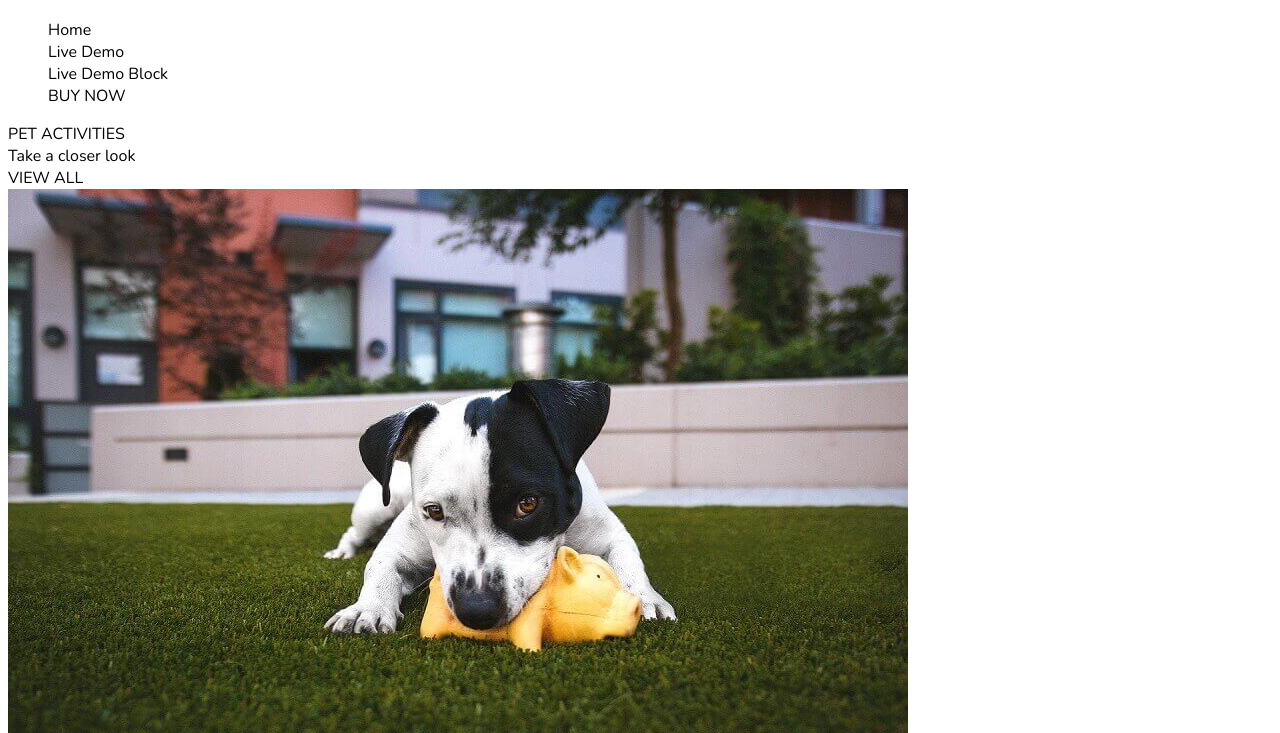
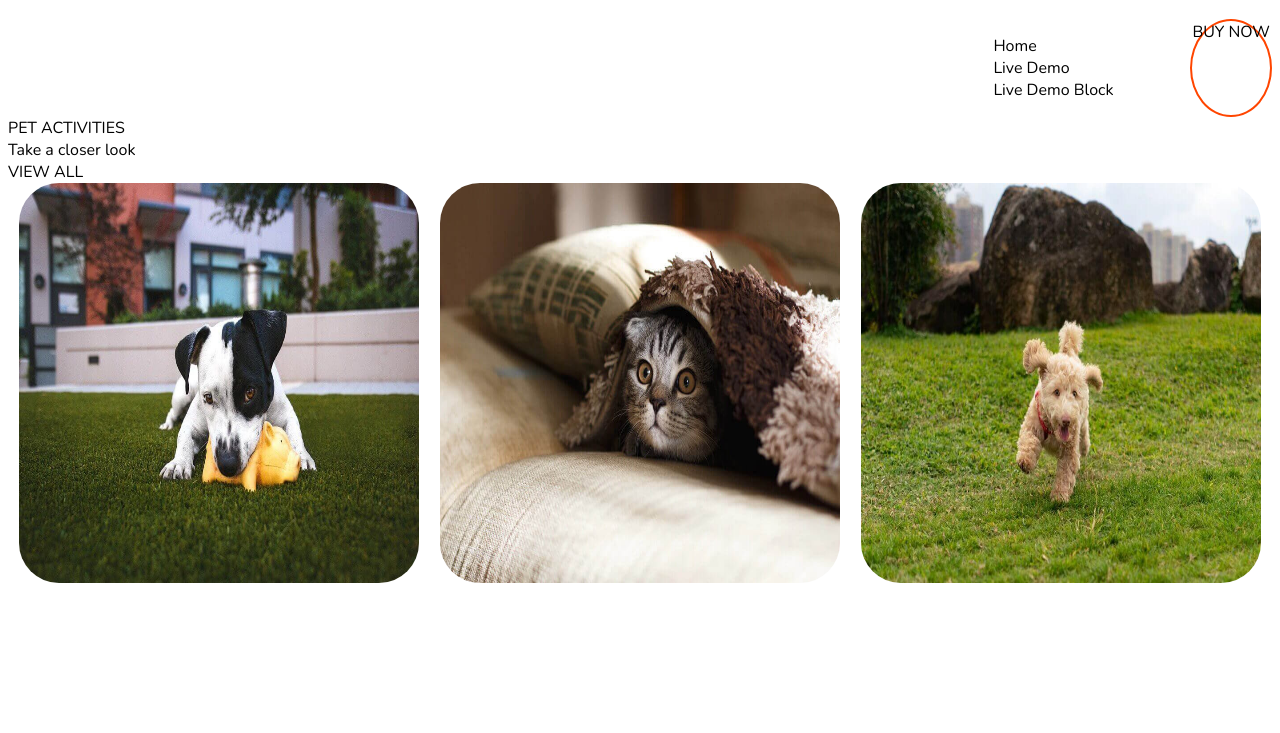
Before and after one commit to Ari-F90/202301-W1CH4-Ariadna-Frias, a website: page index.html in a window 1280 px wide. Shown: the part 67-800 px from the top of the page. Drawn offline with nearby package versions, Linux system fonts and the light colour scheme.

Commit message:
Added style in images

```diff
--- a/index.html
+++ b/index.html
@@ -18,14 +18,21 @@
     <div class="icon">
       <p><img src="./images/favicon.ico"></p>
     </div>
-    <div>
+    <section class="nav-menu">
       <ul>
         <li>Home</li>
-        <li>Live Demo</li>
+        <li>
+          <select>
+            <option>Live Demo</option>
+            <option>Pets Boarding Services</option>
+            <option>Pets Toys and Food Shop</option>
+            <option>Pets Training School</option>
+          </select>
+        </li>
         <li>Live Demo Block</li>
-        <li>BUY NOW</li>
       </ul>
-    </div>
+      <div class="buy">BUY NOW</div>
+    </section>
   </nav>
 
   <main>
--- a/sass/style.scss
+++ b/sass/style.scss
@@ -6,6 +6,50 @@ body {
   font-family: "Nunito", sans-serif;
 }
 
+nav > section {
+  display: flex;
+  flex-direction: row;
+  justify-content: flex-end;
+}
+
 li {
   list-style: none;
+  font-weight: 8000;
 }
+
+select {
+  // A reset of styles, including removing the default dropdown arrow
+  appearance: none;
+  // Additional resets for further consistency
+  background-color: transparent;
+  border: none;
+  padding: 0 1em 0 0;
+  margin: 0;
+  width: 100%;
+  font-family: inherit;
+  font-size: inherit;
+  cursor: inherit;
+  line-height: inherit;
+}
+
+select :first-child {
+  display: none;
+}
+
+.buy {
+  border-radius: 50%;
+  border: 2px solid orangered;
+}
+
+.images {
+  display: flex;
+  flex-direction: row;
+  justify-content: space-around;
+}
+
+section > img {
+  width: 400px;
+  height: 400px;
+  border-radius: 10%;
+  gap: 3rem;
+}
```
Also changed, not shown: css/style.css, 1 other file.
